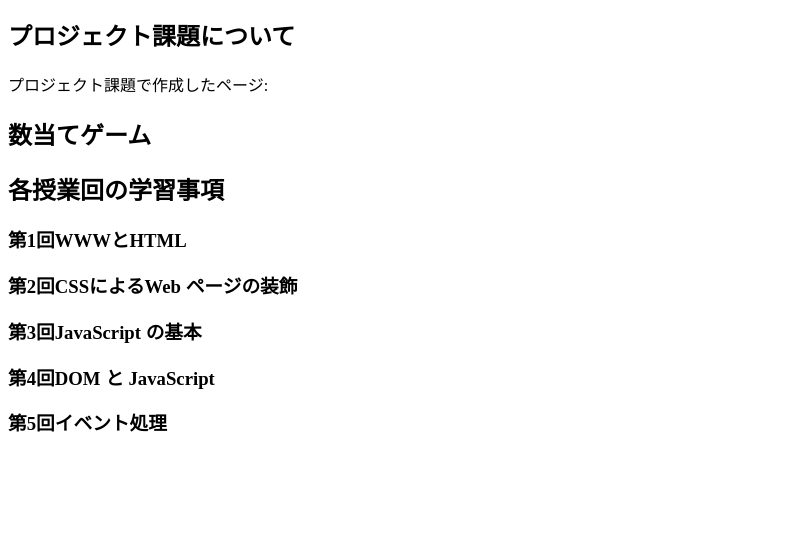
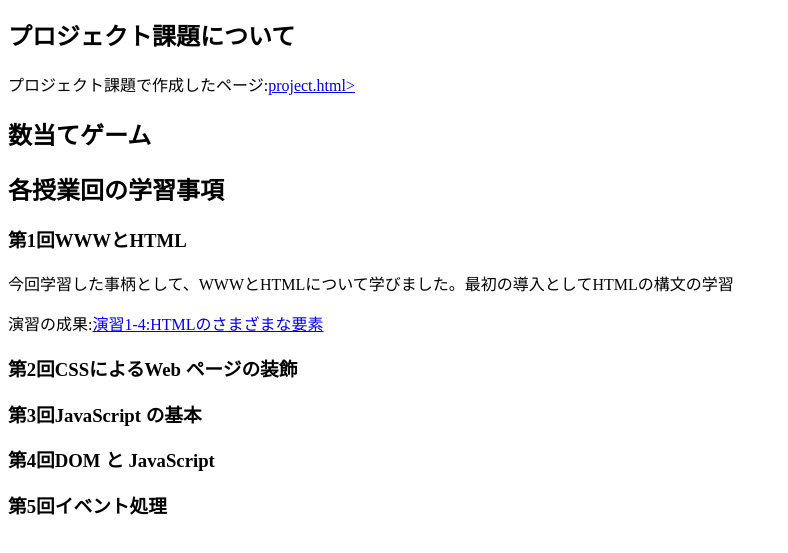
Before and after one commit to G384922023/medialabo, a plain HTML site: page index.html in a window 1280 px wide. Shown: the part 127-680 px from the top of the page, without its empty margins (0-788 px from the left). Drawn offline with Linux system fonts and the light colour scheme.

Commit message:
編集済

```diff
--- a/index.html
+++ b/index.html
@@ -8,11 +8,12 @@
     <p><h1>「Web コンテンツ作成」の結果</h1></p>
     <p><h2>本テーマについて</h2></p>
     <p><h2>プロジェクト課題について</h2></p>
-    <p>プロジェクト課題で作成したページ:<a href=""></a></p>
+    <p>プロジェクト課題で作成したページ:<a href="file:///Users/miyamotoshinya/Documents/medialabo/project.html" target="_blank">project.html></a></p>
     <p><h2>数当てゲーム</h2></p>
     <p><h2>各授業回の学習事項</h2></p>
     <p><h3>第1回WWWとHTML</h3></p>
-    <!--<p>今回学習した事柄として、WWWとHTMLについて学びました。最初の導入としてHTMLの構文の学習</p>-->
+    <p>今回学習した事柄として、WWWとHTMLについて学びました。最初の導入としてHTMLの構文の学習</p>
+    <p>演習の成果:<a href="file:///Users/miyamotoshinya/Documents/medialabo/practice-html/elements.html" target="_blank">演習1-4:HTMLのさまざまな要素</a><p>
     <p><h3>第2回CSSによるWeb ページの装飾</h3></p>
     <p><h3>第3回JavaScript の基本</h3></p>
     <p><h3>第4回DOM と JavaScript</h3></p>
```
Also changed, not shown: 1 other file.
